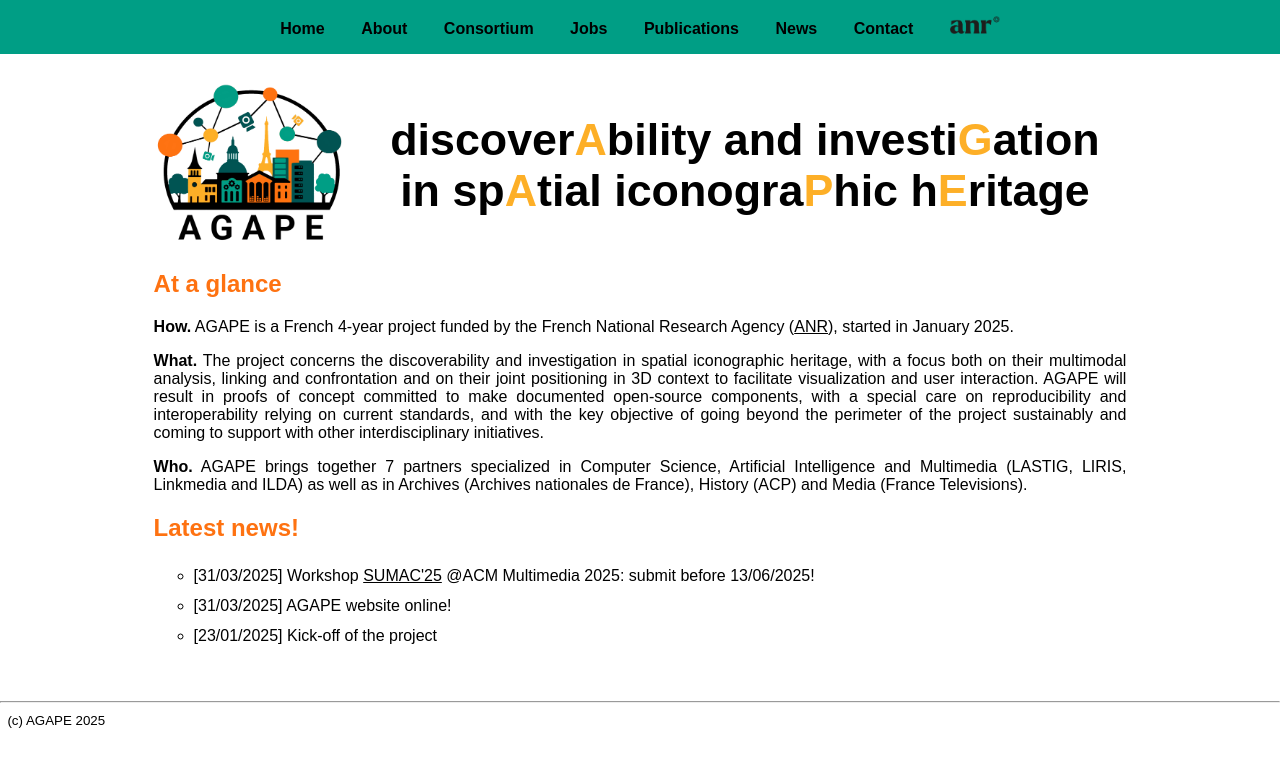
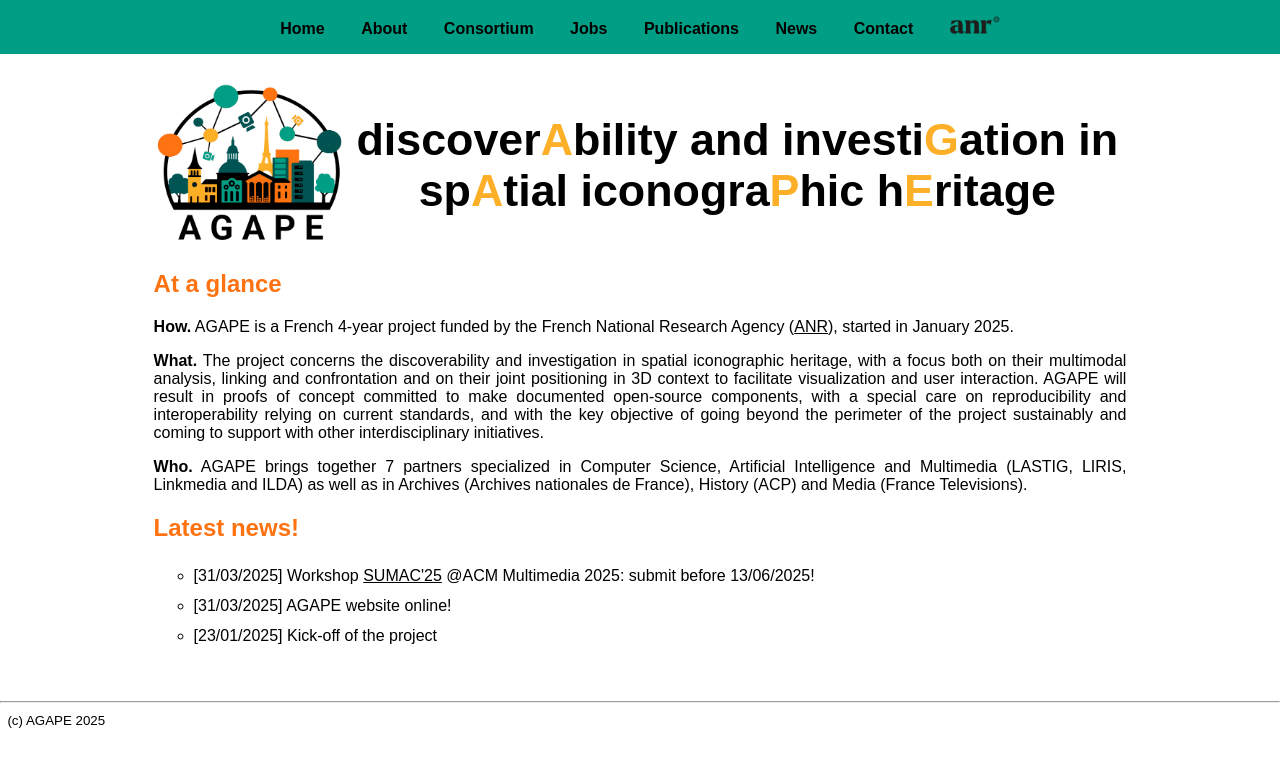
Before and after one commit to AGAPE-ANR/agape-anr.github.io, a Jekyll site: the page built from index.md, in a window 1280 px wide. Shown: the top 767 px of the page. Built offline with Jekyll 4.4.1, drawn with Linux system fonts in a browser that asks for light colours.

Commit message:
Update default.html

```diff
--- a/_layouts/default.html
+++ b/_layouts/default.html
@@ -31,7 +31,6 @@ jaune : #fdaf27 -->
     <table>
     <tr>
 	  <td width="20%"><img src="/images/logo_AGAPE-cropwhite.png" width="100%" alt="AGAPE logo"></td>
-	  <td>&nbsp;&nbsp;&nbsp;</td>
 	  <td><h1 align="center">discover<span style="color: #fdaf27;">A</span>bility and investi<span style="color: #fdaf27;">G</span>ation in sp<span style="color: #fdaf27;">A</span>tial iconogra<span style="color: #fdaf27;">P</span>hic h<span style="color: #fdaf27;">E</span>ritage</h1></td>
     </tr>
     </table>
```
